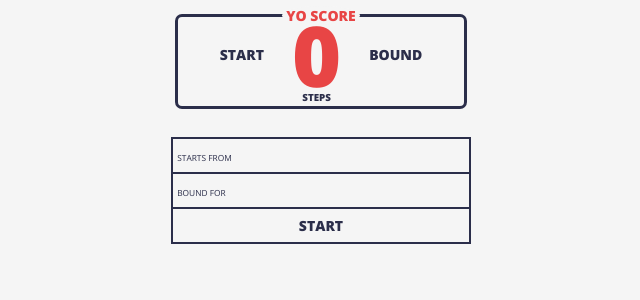
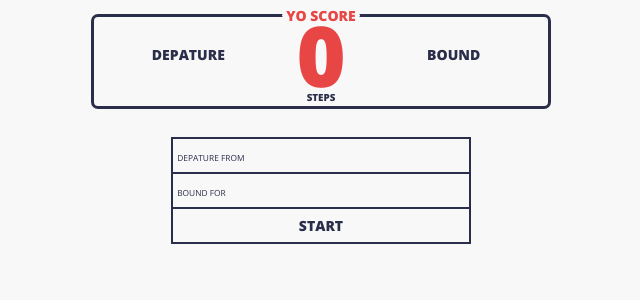
Before and after one commit to duerdod/wikipedia-destinations, a React (Create React App) app: page / in a window 1280 px wide. Shown: the top 300 px of the page, without its empty margins (319-959 px from the left). Built offline with nearby package versions, Linux system fonts and the light colour scheme.

Commit message:
minor styling for scoreboard

```diff
--- a/src/Theme.js
+++ b/src/Theme.js
@@ -2,7 +2,7 @@ import { createGlobalStyle } from 'styled-components';
 
 const theme = {
   black: '#383838',
-  background: '#f5f5f5',
+  background: '#f8f8f8',
   color: {
     greyish: '#2b2e4a',
     blue: '#1089ff',
--- a/src/components/StartForm.js
+++ b/src/components/StartForm.js
@@ -18,6 +18,7 @@ const Form = styled.form`
     font-size: ${theme.fontSize.normal};
     transition: all ${p => p.theme.transition};
     width: 100%;
+    border-radius: 0;
   }
   @media screen and (max-width: 40em) {
     display: block;
@@ -112,7 +113,7 @@ const StartForm = () => {
         <Input
           required
           name="start"
-          placeholder="Starts from"
+          placeholder="Depature from"
           type="text"
           onChange={e => dispatch({ type: 'START', start: e.target.value })}
         />
--- a/src/components/Stats.js
+++ b/src/components/Stats.js
@@ -5,18 +5,21 @@ import theme from '../Theme';
 
 const OuterContainer = styled.section`
   margin-bottom: 2rem;
-  display: flex;
-  justify-content: center;
+  /* display: flex; */
+  /* justify-content: center; */
 `;
 
 const InnerContainer = styled.div`
   border: 3px solid ${p => p.theme.color.greyish};
   border-radius: 7px;
   padding: 2rem 2rem 3rem 2rem;
-  max-width: 420px;
+  max-width: 460px;
+  margin: 0 auto 2rem auto;
 
-  display: flex;
-  justify-content: space-around;
+  display: grid;
+  grid-template-rows: 1fr;
+  grid-template-columns: 1fr 1fr 1fr;
+  justify-items: center;
   align-items: center;
   position: relative;
 
@@ -38,10 +41,14 @@ const InnerContainer = styled.div`
   h3 {
     font-family: ${theme.titleFont};
     color: ${theme.color.red};
-    text-align: center;
     text-transform: uppercase;
     font-weight: 800;
   }
+
+  @media screen and (max-width: 40em) {
+    /* grid-template-columns: 2fr 1fr 2fr; */
+  }
+
 `;
 
 const Destinations = styled.h3`
@@ -81,7 +88,7 @@ const Stats = () => {
     <OuterContainer>
       <InnerContainer title="Yo Score">
         <Destinations>
-          Start
+          Depature
           <Destination>{start}</Destination>
         </Destinations>
         <Step>{steps}</Step>
```
